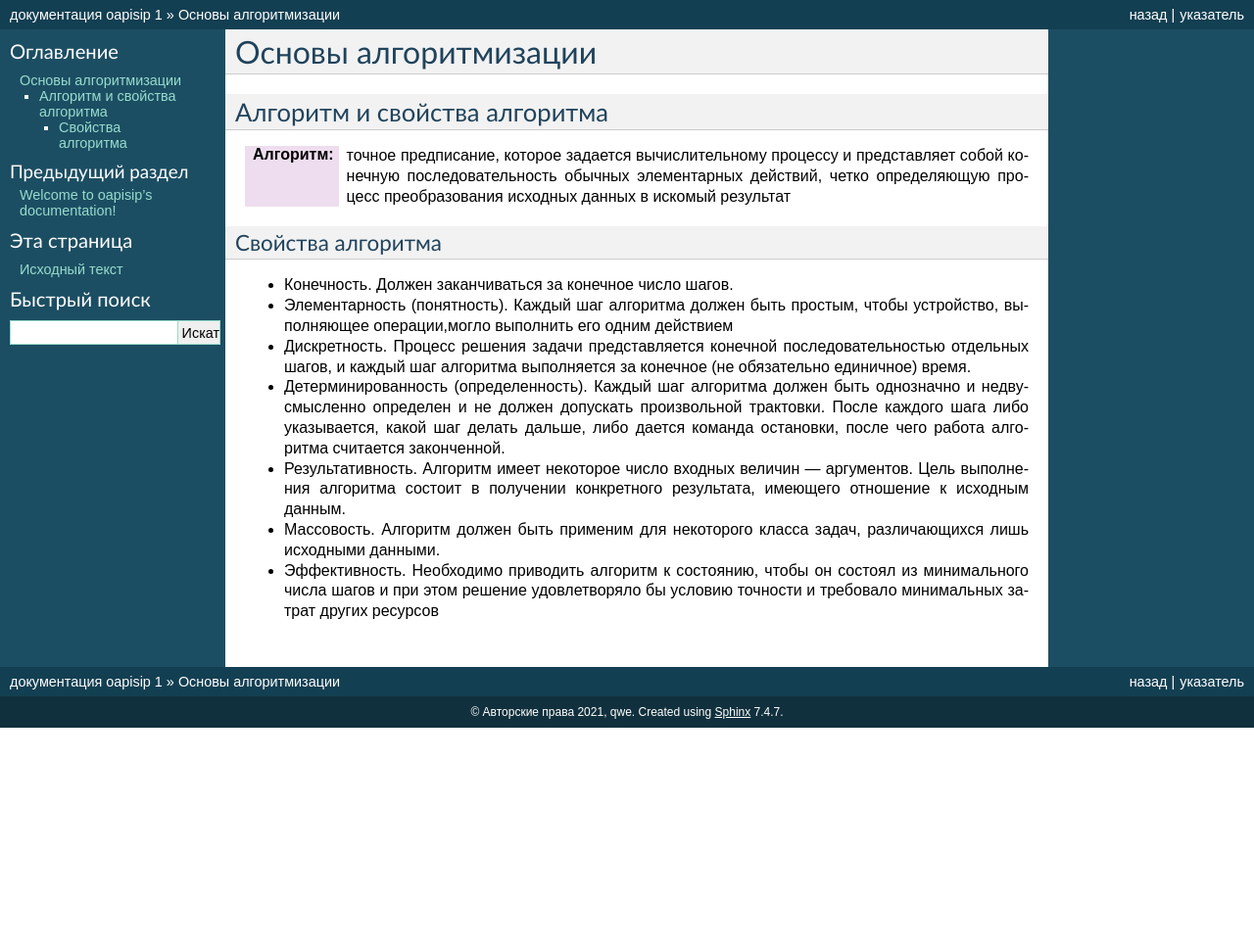
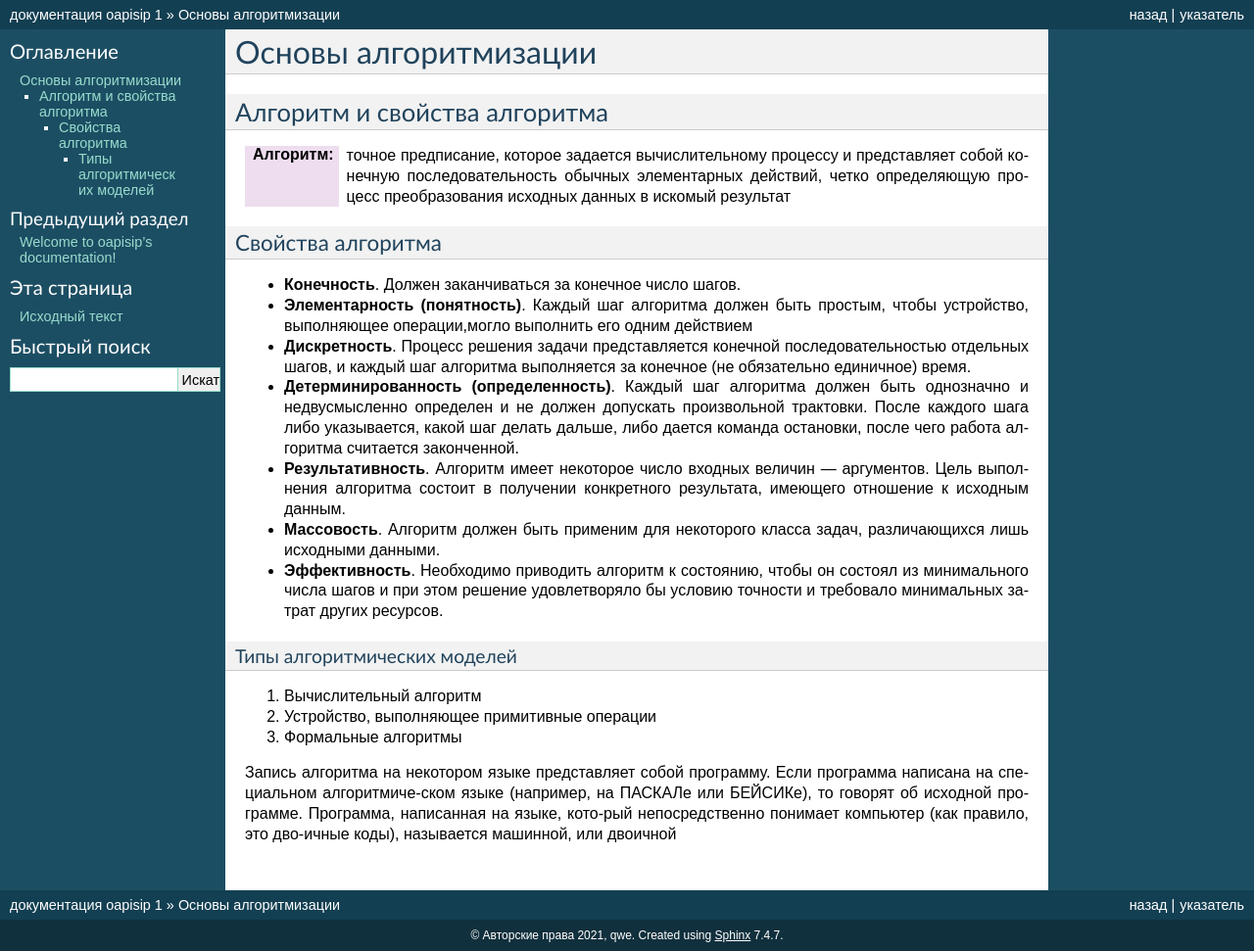
Before and after one commit to rimcupk/oapisip, a Sphinx documentation site: the page built from docs/chapters/01_algo/01_algo.rst, in a window 1280 px wide. Shown: the whole page at 98% size. Built offline with Sphinx 7.4.7, drawn with Linux system fonts in a browser that asks for light colours; before the commit the page ends 900 px from its top, so only the background shows below that.

Commit message:
Update 01_algo.rst

```diff
--- a/docs/chapters/01_algo/01_algo.rst
+++ b/docs/chapters/01_algo/01_algo.rst
@@ -8,10 +8,18 @@
 
 Свойства алгоритма
 ~~~~~~~~~~~~~~~~~~
-* Конечность. Должен заканчиваться за конечное число шагов.
-* Элементарность (понятность). Каждый шаг алгоритма должен быть простым, чтобы устройство, выполняющее операции,могло выполнить его одним действием
-* Дискретность. Процесс решения задачи представляется конечной последовательностью отдельных шагов, и каждый шаг алгоритма выполняется за конечное (не обязательно единичное) время.
-* Детерминированность (определенность). Каждый шаг алгоритма должен быть однозначно и недвусмысленно определен и не должен допускать произвольной трактовки. После каждого шага либо указывается, какой шаг делать дальше, либо дается команда остановки, после чего работа алгоритма считается законченной.
-* Результативность. Алгоритм имеет некоторое число входных величин — аргументов. Цель выполнения алгоритма состоит в получении конкретного результата, имеющего отношение к исходным данным.
-* Массовость. Алгоритм должен быть применим для некоторого класса задач, различающихся лишь исходными данными.
-* Эффективность. Необходимо приводить алгоритм к состоянию, чтобы он состоял из минимального числа шагов и при этом решение удовлетворяло бы условию точности и требовало минимальных затрат других ресурсов
+* **Конечность**. Должен заканчиваться за конечное число шагов.
+* **Элементарность (понятность)**. Каждый шаг алгоритма должен быть простым, чтобы устройство, выполняющее операции,могло выполнить его одним действием
+* **Дискретность**. Процесс решения задачи представляется конечной последовательностью отдельных шагов, и каждый шаг алгоритма выполняется за конечное (не обязательно единичное) время.
+* **Детерминированность (определенность)**. Каждый шаг алгоритма должен быть однозначно и недвусмысленно определен и не должен допускать произвольной трактовки. После каждого шага либо указывается, какой шаг делать дальше, либо дается команда остановки, после чего работа алгоритма считается законченной.
+* **Результативность**. Алгоритм имеет некоторое число входных величин — аргументов. Цель выполнения алгоритма состоит в получении конкретного результата, имеющего отношение к исходным данным.
+* **Массовость**. Алгоритм должен быть применим для некоторого класса задач, различающихся лишь исходными данными.
+* **Эффективность**. Необходимо приводить алгоритм к состоянию, чтобы он состоял из минимального числа шагов и при этом решение удовлетворяло бы условию точности и требовало минимальных затрат других ресурсов.
+
+Типы алгоритмических моделей
+""""""""""""""""""""""""""""
+#. Вычислительный алгоритм
+#. Устройство, выполняющее примитивные операции
+#. Формальные алгоритмы
+
+Запись алгоритма на некотором языке представляет собой программу. Если программа написана на специальном алгоритмиче‑ском языке (например, на ПАСКАЛе или БЕЙСИКе), то говорят об исходной программе. Программа, написанная на языке, кото‑рый непосредственно понимает компьютер (как правило, это дво‑ичные коды), называется машинной, или двоичной
```
